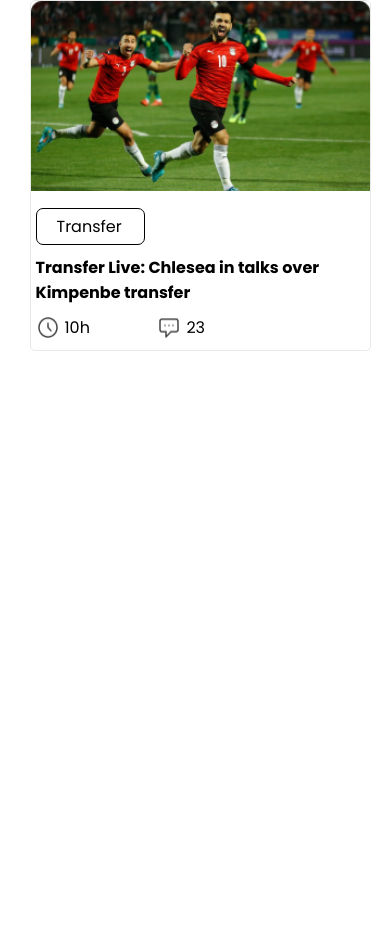
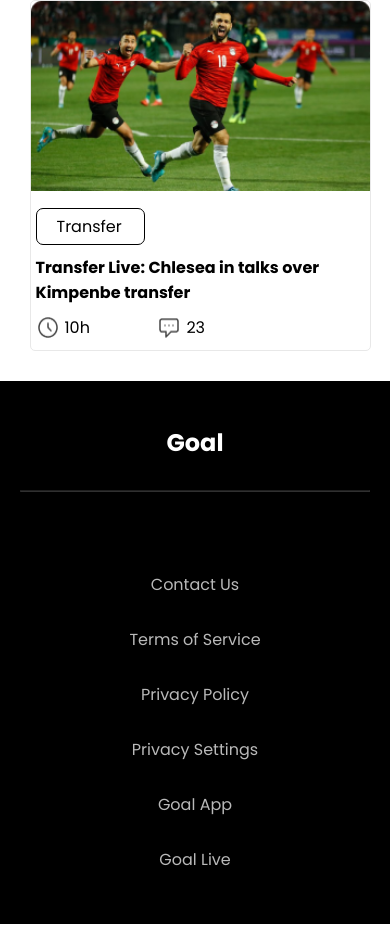
Before and after one commit to tanjilmahmud01/world-cup-assignment, a plain HTML site: page index.html in a window 390 px wide. Shown: the part 3835-4779 px from the top of the page. Before the commit the page ends 4216 px from the top, so only its background shows below. Drawn offline with Linux system fonts and the light colour scheme.

Commit message:
footer added responsive done

```diff
--- a/index.html
+++ b/index.html
@@ -264,6 +264,23 @@
         </section>
     </main>
 
+    <footer>
+        <div class="footer-div">
+            <h2>Goal</h2>
+
+            <hr class="rule">
+
+            <div class="footer-links">
+                <a href="#">Contact Us</a>
+                <a href="#">Terms of Service</a>
+                <a href="#">Privacy Policy</a>
+                <a href="#">Privacy Settings</a>
+                <a href="#">Goal App</a>
+                <a href="#">Goal Live</a>
+            </div>
+        </div>
+    </footer>
+
 </body>
 
 </html>
--- a/styles.css
+++ b/styles.css
@@ -233,6 +233,44 @@
 
 }
 
+footer {
+    width: 100%;
+    margin: 20px auto;
+    background-color: black;
+}
+
+footer h2 {
+    text-align: center;
+    margin-top: 10vh;
+    color: white;
+}
+
+footer hr {
+    width: 70%;
+    margin: 50px auto;
+    opacity: 20%;
+}
+
+.footer-div {
+
+    border: 2px solid black;
+}
+
+.footer-links {
+    margin: 50px auto;
+    width: 70%;
+    display: flex;
+    justify-content: space-between;
+    flex-wrap: wrap;
+    align-items: center;
+}
+
+.footer-links a {
+    text-decoration: none;
+    color: #B9B9B9;
+    font-weight: 400;
+}
+
 
 
 
@@ -380,6 +418,48 @@
         gap: 15px;
     }
 
+    footer {
+        width: 100%;
+        margin: 20px auto;
+        background-color: black;
+        display: flex;
+        justify-content: center;
+        align-items: center;
+    }
+
+    footer h2 {
+        text-align: center;
+        margin-top: 5vh;
+        color: white;
+    }
+
+    footer hr {
+        width: 90%;
+        margin: 30px auto;
+        opacity: 20%;
+    }
+
+    .footer-div {
+        width: 100%;
+        border: 2px solid black;
+    }
+
+    .footer-links {
+        margin: 50px auto;
+        width: 100%;
+        display: flex;
+        flex-direction: column;
+        justify-content: center;
+        align-items: center;
+    }
+
+    .footer-links a {
+        text-decoration: none;
+        color: #B9B9B9;
+        font-weight: 400;
+        margin-top: 30px;
+    }
+
 
 
 }
@@ -524,4 +604,46 @@
         display: block;
     }
 
+    footer {
+        width: 100%;
+        margin: 20px auto;
+        background-color: black;
+        display: flex;
+        justify-content: center;
+        align-items: center;
+    }
+
+    footer h2 {
+        text-align: center;
+        margin-top: 5vh;
+        color: white;
+    }
+
+    footer hr {
+        width: 100%;
+        margin: 30px auto;
+        opacity: 20%;
+    }
+
+    .footer-div {
+        width: 70%;
+        border: 2px solid black;
+    }
+
+    .footer-links {
+        margin: 50px auto;
+        width: 100%;
+        display: flex;
+        justify-content: center;
+        flex-wrap: wrap;
+        align-items: center;
+    }
+
+    .footer-links a {
+        text-decoration: none;
+        color: #B9B9B9;
+        font-weight: 400;
+        margin-right: 30px;
+    }
+
 }
```
